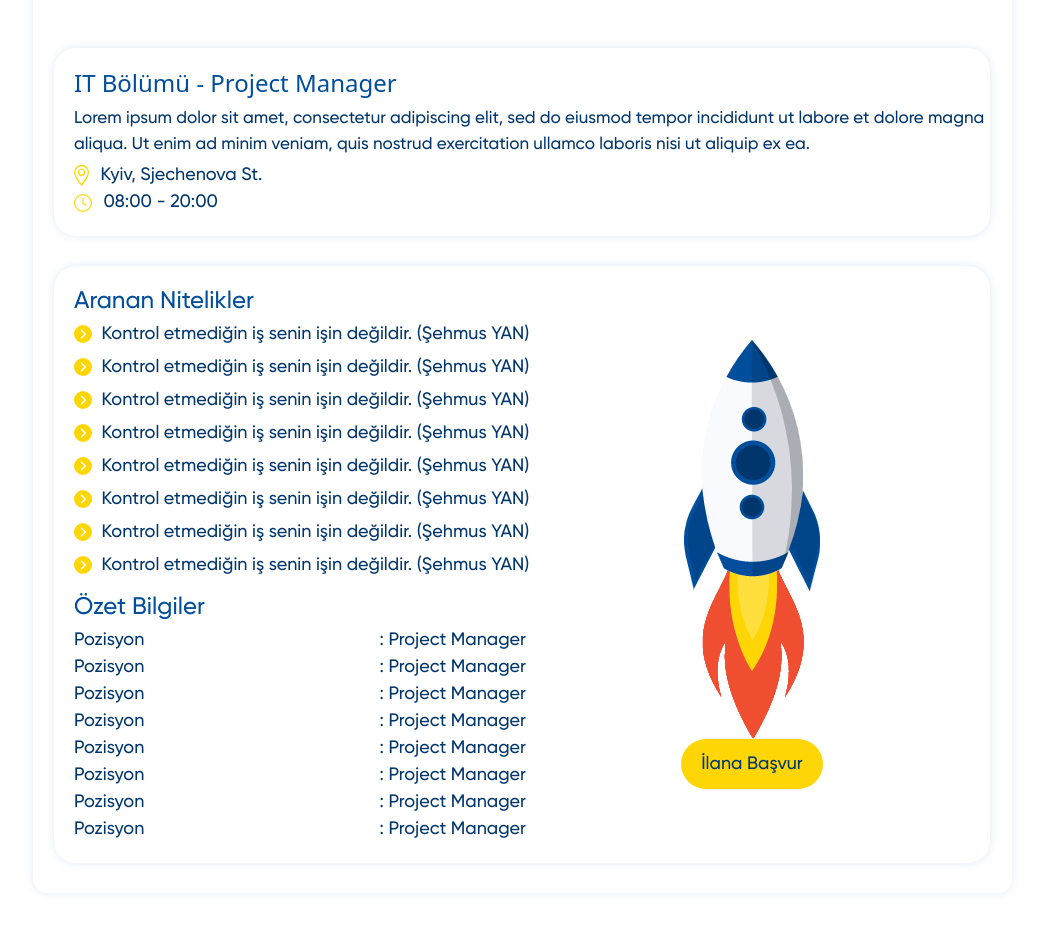
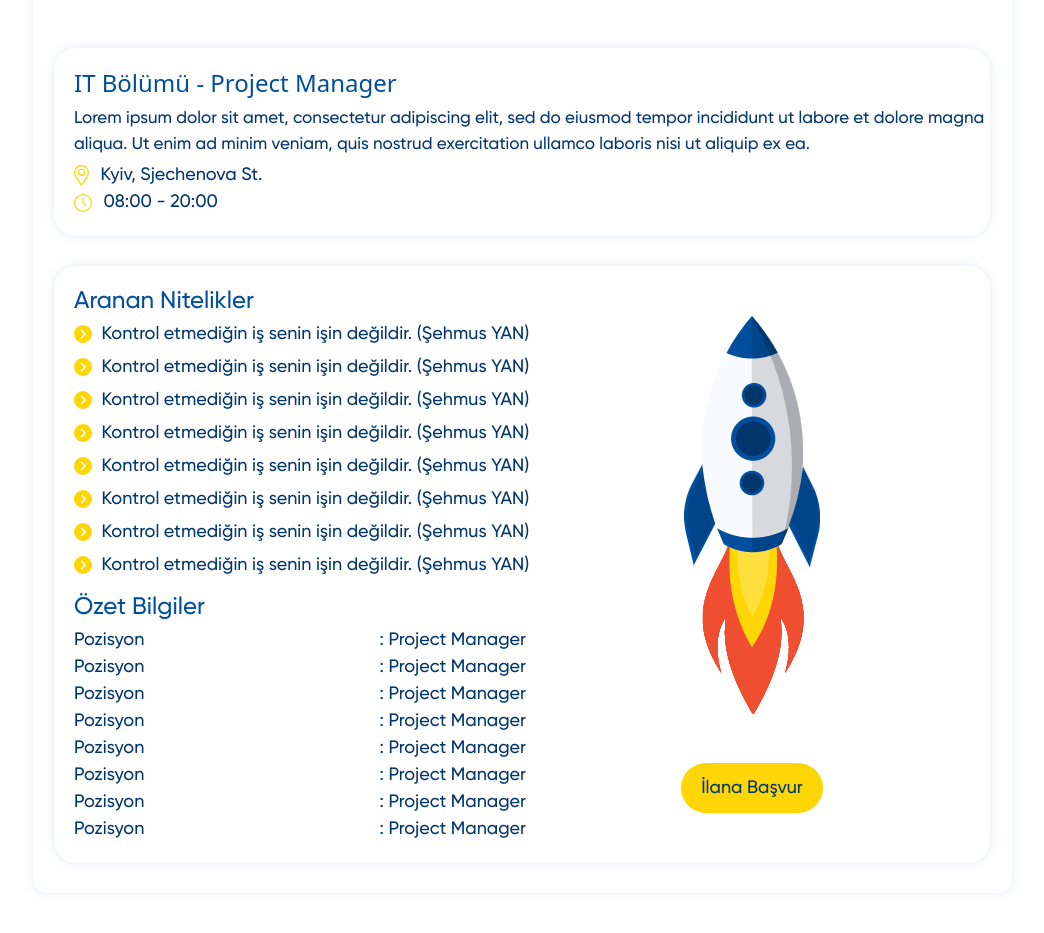
Before and after one commit to AzarAhmadov/kuryeArac-project, a plain HTML site: page aranan.html in a window 1280 px wide. Shown: the part 347-1280 px from the top of the page, without its empty margins (118-1162 px from the left). Drawn offline with Linux system fonts and the light colour scheme.

Commit message:
duzenlemeler

```diff
--- a/aranan.html
+++ b/aranan.html
@@ -374,7 +374,7 @@
                     </div>
                 </div>
                 <div class="col-lg-6 d-flex align-items-center flex-column justify-content-center">
-                   <img class="roket-img" class="mb-5" src="./assets/svg/Group 530.png" alt="">
+                   <img class="roket-img mb-5" class="mb-5" src="./assets/svg/Group 530.png" alt="">
                    <button id="ilan-btn">
                     İlana Başvur
                    </button>
```
